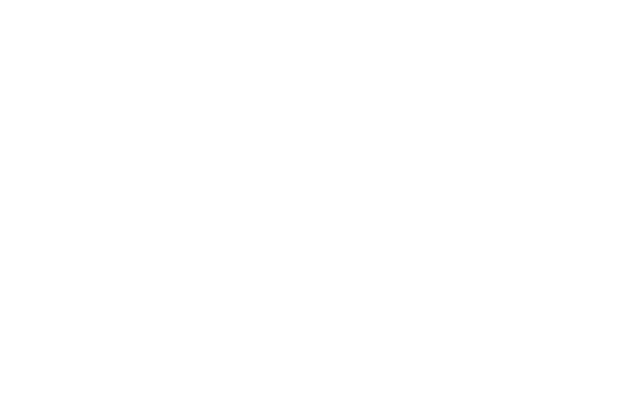
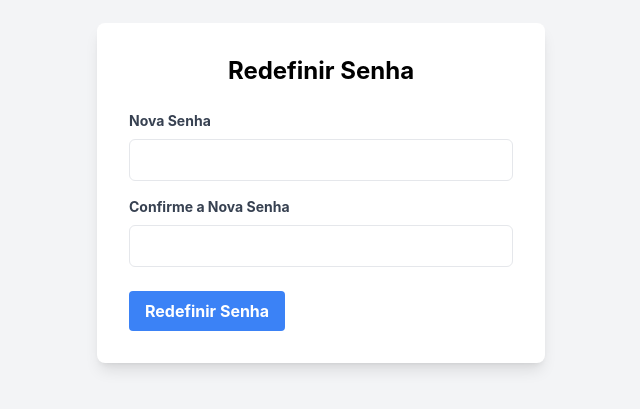
Before and after one commit to Titopollice/ERP_Adegas, a React (Vite) app: page /reset-password/1 in a window 1280 px wide. Before the commit this address had no page. Shown: the part 207-616 px from the top of the page, without its empty margins (319-959 px from the left). Built offline with nearby package versions, Linux system fonts and the light colour scheme.

Commit message:
feat:  autenticação reset de senha

```diff
--- /dev/null
+++ b/src/pages/ForgotPasswordModal.jsx
@@ -0,0 +1,92 @@
+import React, { useState } from "react";
+import axios from "axios";
+
+const ForgotPasswordModal = ({ isOpen, onClose }) => {
+  const [email, setEmail] = useState("");
+  const [message, setMessage] = useState("");
+  const [isLoading, setIsLoading] = useState(false);
+  const [errorMessage, setErrorMessage] = useState("");
+
+  const handleSubmit = async (e) => {
+    e.preventDefault();
+    setIsLoading(true);
+    setErrorMessage("");
+    setMessage("");
+
+    try {
+      // Envia o e-mail para o backend para recuperação de senha
+      await axios.post("http://localhost:8080/api/usuario/forgot-password", {
+        email,
+      });
+
+      setMessage(
+        "Instruções de redefinição de senha foram enviadas para seu e-mail."
+      );
+    } catch (error) {
+      setErrorMessage("Erro ao enviar e-mail de recuperação. Tente novamente.");
+    } finally {
+      setIsLoading(false);
+    }
+  };
+
+  if (!isOpen) return null;
+
+  return (
+    <div className="fixed inset-0 flex justify-center items-center bg-black bg-opacity-50 z-50">
+      <div className="bg-white p-8 rounded-lg shadow-lg max-w-md w-full">
+        <h2 className="text-2xl font-bold text-center mb-4">
+          Esqueceu sua senha?
+        </h2>
+        {message ? (
+          <p className="text-green-500 text-center mb-4">{message}</p>
+        ) : (
+          <>
+            <p className="text-gray-600 text-center mb-4">
+              Insira o seu e-mail para receber as instruções de redefinição de
+              senha.
+            </p>
+            <form onSubmit={handleSubmit}>
+              <div className="mb-4">
+                <label
+                  className="block text-gray-700 text-sm font-bold mb-2"
+                  htmlFor="email"
+                >
+                  E-mail
+                </label>
+                <input
+                  type="email"
+                  id="email"
+                  value={email}
+                  onChange={(e) => setEmail(e.target.value)}
+                  className="w-full px-3 py-2 border rounded-md focus:outline-none focus:ring-2 focus:ring-blue-500 focus:border-transparent"
+                  required
+                />
+              </div>
+              <div className="flex items-center justify-between">
+                <button
+                  type="submit"
+                  className="bg-blue-500 hover:bg-blue-700 text-white font-bold py-2 px-4 rounded focus:outline-none focus:shadow-outline"
+                  disabled={isLoading}
+                >
+                  {isLoading ? "Enviando..." : "Enviar"}
+                </button>
+                <button
+                  type="button"
+                  className="bg-gray-500 hover:bg-gray-700 text-white font-bold py-2 px-4 rounded focus:outline-none focus:shadow-outline"
+                  onClick={onClose}
+                >
+                  Cancelar
+                </button>
+              </div>
+            </form>
+            {errorMessage && (
+              <p className="text-red-500 text-center mt-4">{errorMessage}</p>
+            )}
+          </>
+        )}
+      </div>
+    </div>
+  );
+};
+
+export default ForgotPasswordModal;
--- a/src/pages/Login.jsx
+++ b/src/pages/Login.jsx
@@ -1,11 +1,13 @@
 import React, { useState } from "react";
 import axios from "axios";
+import ForgotPasswordModal from "./ForgotPasswordModal"; // Importe o componente do modal
 
 const Login = () => {
   const [usuarioLogin, setUsuarioLogin] = useState("");
   const [senha, setSenha] = useState("");
   const [errorMessage, setErrorMessage] = useState("");
   const [isLoading, setIsLoading] = useState(false);
+  const [isModalOpen, setIsModalOpen] = useState(false); // Controle do modal
 
   const handleLogin = async (e) => {
     e.preventDefault();
@@ -89,6 +91,19 @@ const Login = () => {
             </button>
           </div>
         </form>
+        <p className="mt-4 text-center">
+          <button
+            onClick={() => setIsModalOpen(true)} // Abre o modal ao clicar
+            className="text-blue-500 hover:underline"
+          >
+            Esqueceu sua senha?
+          </button>
+        </p>
+        {/* Modal para recuperação de senha */}
+        <ForgotPasswordModal
+          isOpen={isModalOpen}
+          onClose={() => setIsModalOpen(false)}
+        />
       </div>
     </div>
   );
--- /dev/null
+++ b/src/pages/ResetPassword.jsx
@@ -0,0 +1,111 @@
+import React, { useState } from "react";
+import { useParams, useNavigate } from "react-router-dom";
+import axios from "axios";
+
+const ResetPassword = () => {
+  const { token } = useParams(); // Captura o token da URL
+  const [newPassword, setNewPassword] = useState("");
+  const [confirmPassword, setConfirmPassword] = useState("");
+  const [message, setMessage] = useState("");
+  const [errorMessage, setErrorMessage] = useState("");
+  const [isLoading, setIsLoading] = useState(false);
+  const navigate = useNavigate();
+
+  const handleSubmit = async (e) => {
+    e.preventDefault();
+    setIsLoading(true);
+    setErrorMessage("");
+    setMessage("");
+
+    if (newPassword !== confirmPassword) {
+      setErrorMessage("As senhas não coincidem.");
+      setIsLoading(false);
+      return;
+    }
+
+    try {
+      await axios.post(
+        `http://localhost:8080/api/usuario/reset-password/${token}`,
+        { newPassword }
+      );
+
+      setMessage("Senha redefinida com sucesso!");
+      setTimeout(() => {
+        navigate("/login"); // Redireciona para a página de login após sucesso
+      }, 2000);
+    } catch (error) {
+      console.error(
+        "Erro ao redefinir a senha. Tente novamente.",
+        error.response?.data
+      );
+      setErrorMessage(
+        error.response?.data?.message ||
+          "Erro ao redefinir a senha. Tente novamente."
+      );
+    } finally {
+      setIsLoading(false);
+    }
+  };
+
+  return (
+    <div className="flex justify-center items-center h-screen bg-gray-100">
+      <div className="w-full max-w-md bg-white p-8 rounded-lg shadow-lg">
+        <h2 className="text-2xl font-bold text-center mb-6">Redefinir Senha</h2>
+        {message ? (
+          <p className="text-green-500 text-center mb-4">{message}</p>
+        ) : (
+          <>
+            <form onSubmit={handleSubmit}>
+              <div className="mb-4">
+                <label
+                  className="block text-gray-700 text-sm font-bold mb-2"
+                  htmlFor="newPassword"
+                >
+                  Nova Senha
+                </label>
+                <input
+                  type="password"
+                  id="newPassword"
+                  value={newPassword}
+                  onChange={(e) => setNewPassword(e.target.value)}
+                  className="w-full px-3 py-2 border rounded-md focus:outline-none focus:ring-2 focus:ring-blue-500 focus:border-transparent"
+                  required
+                />
+              </div>
+              <div className="mb-6">
+                <label
+                  className="block text-gray-700 text-sm font-bold mb-2"
+                  htmlFor="confirmPassword"
+                >
+                  Confirme a Nova Senha
+                </label>
+                <input
+                  type="password"
+                  id="confirmPassword"
+                  value={confirmPassword}
+                  onChange={(e) => setConfirmPassword(e.target.value)}
+                  className="w-full px-3 py-2 border rounded-md focus:outline-none focus:ring-2 focus:ring-blue-500 focus:border-transparent"
+                  required
+                />
+              </div>
+              <div className="flex items-center justify-between">
+                <button
+                  type="submit"
+                  className="bg-blue-500 hover:bg-blue-700 text-white font-bold py-2 px-4 rounded focus:outline-none focus:shadow-outline"
+                  disabled={isLoading}
+                >
+                  {isLoading ? "Redefinindo..." : "Redefinir Senha"}
+                </button>
+              </div>
+            </form>
+            {errorMessage && (
+              <p className="text-red-500 text-center mt-4">{errorMessage}</p>
+            )}
+          </>
+        )}
+      </div>
+    </div>
+  );
+};
+
+export default ResetPassword;
--- a/src/routes.jsx
+++ b/src/routes.jsx
@@ -1,23 +1,21 @@
 // src/routes.jsx
-import React from 'react';
-import { Routes, Route } from 'react-router-dom';
-import Home from './pages/Home';
-import Login from './pages/Login';
-import Produtos from './pages/Produtos';
-import Vendas from './pages/Vendas';
-import Usuario from './pages/Usuario';
-import Fornecedor from './pages/Fornecedor';
-import ContasReceber from './pages/ContasReceber';
-import ContasPagar from './pages/ContasPagar';
-import Estoque from './pages/Estoque';
-import RelatorioVendas from './pages/RelatorioVendas';
-import RelatorioPagar from './pages/RelatorioPagar';
-import RelatorioEstoque from './pages/RelatorioEstoque';
-import RelatorioReceber from './pages/RelatorioReceber';
-import Cliente from './pages/Cliente';
-
-
-
+import React from "react";
+import { Routes, Route } from "react-router-dom";
+import Home from "./pages/Home";
+import Login from "./pages/Login";
+import Produtos from "./pages/Produtos";
+import Vendas from "./pages/Vendas";
+import Usuario from "./pages/Usuario";
+import Fornecedor from "./pages/Fornecedor";
+import ContasReceber from "./pages/ContasReceber";
+import ContasPagar from "./pages/ContasPagar";
+import Estoque from "./pages/Estoque";
+import RelatorioVendas from "./pages/RelatorioVendas";
+import RelatorioPagar from "./pages/RelatorioPagar";
+import RelatorioEstoque from "./pages/RelatorioEstoque";
+import RelatorioReceber from "./pages/RelatorioReceber";
+import Cliente from "./pages/Cliente";
+import ResetPassword from "./pages/ResetPassword"; // Importe o componente de redefinição
 const AppRoutes = () => (
   <Routes>
     <Route path="/login" element={<Login />} />
@@ -34,6 +32,7 @@ const AppRoutes = () => (
     <Route path="/relatorioEstoque" element={<RelatorioEstoque />} />
     <Route path="/relatorioReceber" element={<RelatorioReceber />} />
     <Route path="/cliente" element={<Cliente />} />
+    <Route path="/reset-password/:token" element={<ResetPassword />} />
   </Routes>
 );
 
```
